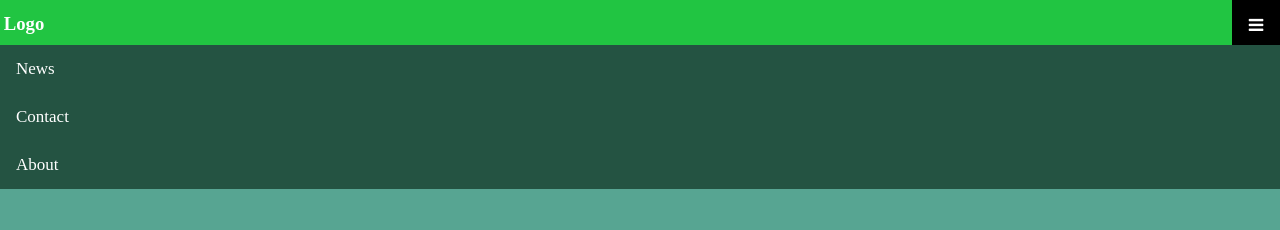
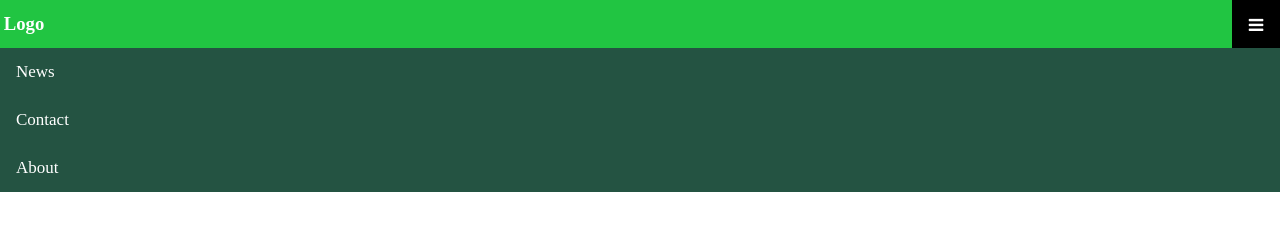
Before and after one commit to puspalalnewar/HTML-AND-CSS-PROJECTS, a plain HTML site: page Mobile Menu/index.html in a window 1280 px wide. Both pictures are taken after a click on the link 1256 px from the left and 24 px from the top of the page. Drawn offline with Linux system fonts and the light colour scheme.

Commit message:
Updated CSS

```diff
--- a/Mobile Menu/style.css
+++ b/Mobile Menu/style.css
@@ -2,10 +2,6 @@
     margin: 0;
     padding: 0;
     box-sizing: border-box;
-}
-
-body {
-    background-color: rgb(87, 165, 146);
 }
 
 .navbar {
@@ -56,7 +52,7 @@ a:hover{
 .myLinks {
     display: none;
     position: absolute;
-    top: 45px;
+    top: 48px;
     background-color: #245342;
     color: white;
     width: 100%;
```
